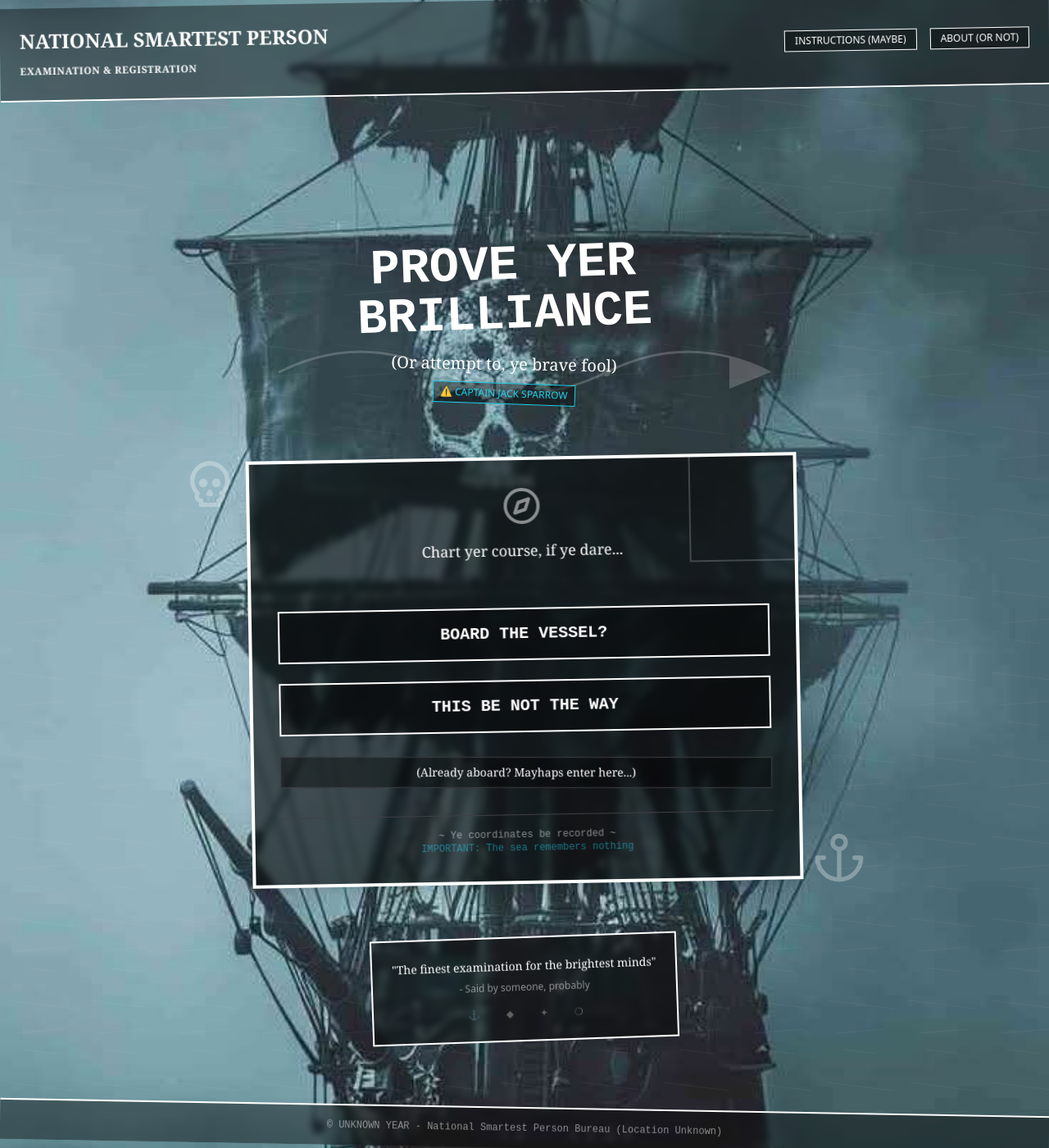
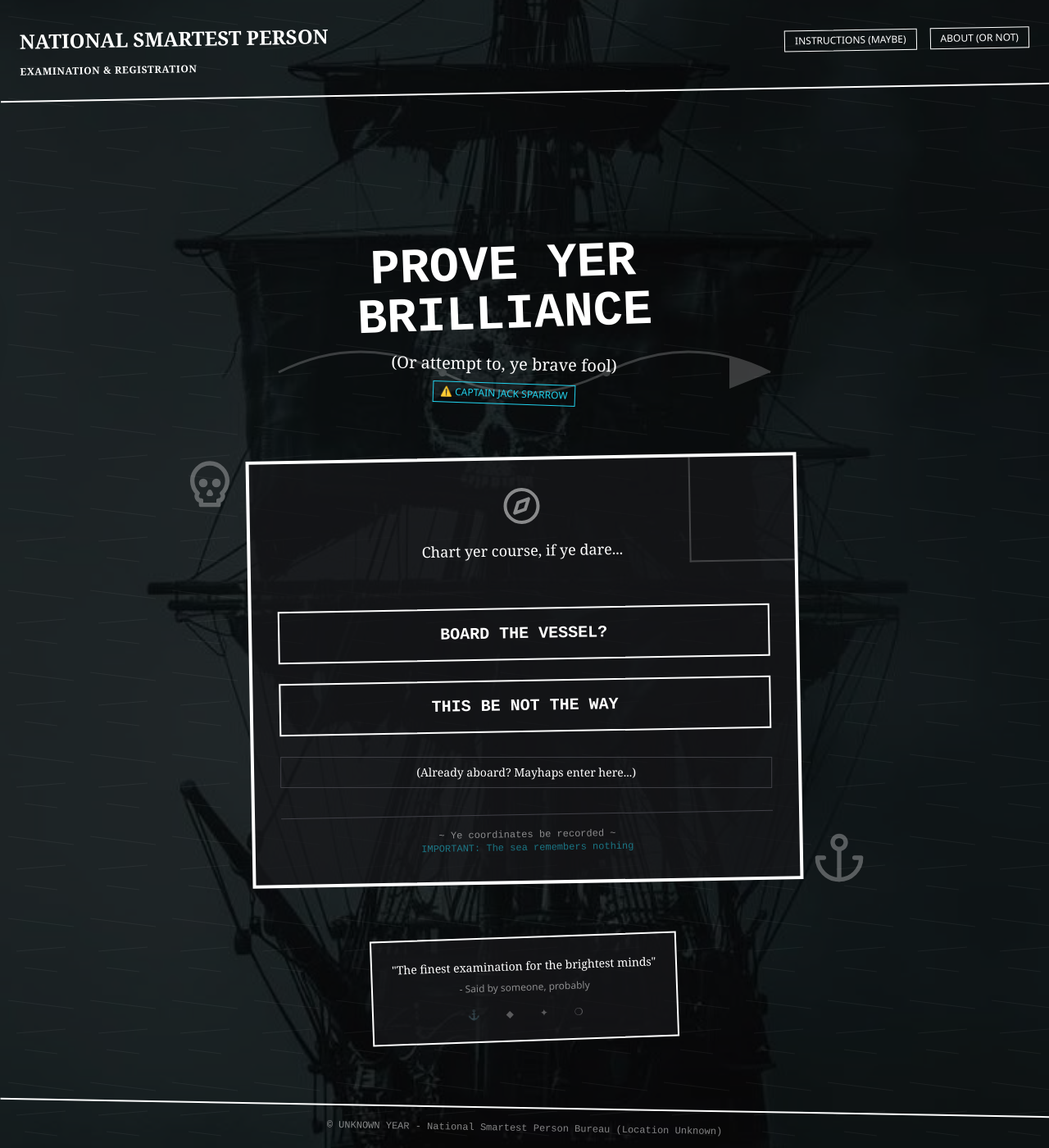
Before and after one commit to Navya-Verma11/404-Design-Not-Found, a React (Vite) app: page / in a window 1280 px wide. Shown: the whole page at 82% size. Built offline with nearby package versions, Linux system fonts and the light colour scheme.

Commit message:
Update Homepage.tsx

```diff
--- a/src/pages/Homepage.tsx
+++ b/src/pages/Homepage.tsx
@@ -13,9 +13,11 @@ const HomePage = ({ onNavigate }: HomePageProps) => {
         backgroundImage: `url(${bgImage})`,
       }}
     >
+      {/* DARK OVERLAY */}
+      <div className="absolute inset-0 bg-black/80 z-0"></div>
 
-      {/* SCRATCH OVERLAY */}
-      <div className="absolute inset-0 opacity-10 pointer-events-none">
+      <div className="relative z-10">
+        <div className="absolute inset-0 opacity-10">
           <svg className="w-full h-full" xmlns="http://www.w3.org/2000/svg">
             <pattern id="scratches" width="100" height="100" patternUnits="userSpaceOnUse">
               <line x1="10" y1="20" x2="90" y2="30" stroke="white" strokeWidth="0.5" />
@@ -26,25 +28,22 @@ const HomePage = ({ onNavigate }: HomePageProps) => {
           </svg>
         </div>
 
-      {/* NAVBAR */}
-      <nav className="relative z-10 p-6 border-b-2 border-white transform -rotate-1 bg-black/40 backdrop-blur-sm">
+        <nav className="relative z-10 p-6 border-b-2 border-white transform -rotate-1">
           <div className="flex justify-between items-center">
             <div className="font-bold text-2xl font-serif" style={{ fontFamily: 'Georgia, serif' }}>
               NATIONAL SMARTEST PERSON<br />
               <span className="text-xs tracking-wider">EXAMINATION & REGISTRATION</span>
             </div>
-
             <div className="flex gap-4">
               <button
                 onClick={() => onNavigate('readme')}
-              className="px-3 py-1 border border-white hover:bg-white hover:text-black transition-colors text-xs bg-black/40"
+                className="px-3 py-1 border border-white hover:bg-white hover:text-black transition-colors text-xs"
               >
                 INSTRUCTIONS (MAYBE)
               </button>
-
               <button
                 onClick={() => onNavigate('about')}
-              className="px-3 py-1 border border-white hover:bg-white hover:text-black transition-colors text-xs bg-black/40"
+                className="px-3 py-1 border border-white hover:bg-white hover:text-black transition-colors text-xs"
               >
                 ABOUT (OR NOT)
               </button>
@@ -52,12 +51,9 @@ const HomePage = ({ onNavigate }: HomePageProps) => {
           </div>
         </nav>
 
-      {/* MAIN CONTENT */}
         <div className="relative z-10 container mx-auto px-4 py-20">
           <div className="relative">
-
-          {/* DECORATIVE SVG */}
-          <div className="absolute -top-10 left-0 w-full h-96 opacity-20 pointer-events-none">
+            <div className="absolute -top-10 left-0 w-full h-96 overflow-hidden opacity-20">
               <svg width="100%" height="400" viewBox="0 0 800 400">
                 <path
                   d="M100 200 Q200 150 300 200 Q400 250 500 200 Q600 150 700 200"
@@ -71,36 +67,30 @@ const HomePage = ({ onNavigate }: HomePageProps) => {
               </svg>
             </div>
 
-          {/* HERO TEXT */}
             <div className="text-center mb-16 relative" style={{ marginTop: '100px', marginLeft: '-50px' }}>
               <h1 className="text-6xl font-bold mb-4 transform -rotate-2" style={{ fontFamily: 'Courier New, monospace' }}>
                 PROVE YER<br />BRILLIANCE
               </h1>
-
               <p className="text-xl mb-2 transform rotate-1" style={{ fontFamily: 'Georgia, serif' }}>
                 (Or attempt to, ye brave fool)
               </p>
-
-            <div className="inline-block px-2 py-1 text-xs text-cyan-400 border border-cyan-400 transform rotate-2 bg-black/40">
+              <div className="inline-block px-2 py-1 text-xs text-cyan-400 border border-cyan-400 transform rotate-2">
                 ⚠ CAPTAIN JACK SPARROW
               </div>
             </div>
 
-          {/* MAIN CARD */}
             <div className="relative max-w-2xl mx-auto">
               <div className="absolute -left-20 top-0">
                 <Skull className="w-16 h-16 opacity-30" />
               </div>
-
               <div className="absolute -right-20 bottom-0">
                 <Anchor className="w-16 h-16 opacity-30" />
               </div>
 
-            <div className="bg-black/60 border-4 border-white p-8 transform -rotate-1 relative backdrop-blur-sm shadow-xl">
+              <div className="bg-zinc-900/70 border-4 border-white p-8 transform -rotate-1 relative">
                 <div className="absolute top-0 right-0 w-32 h-32 border-l-2 border-b-2 border-white opacity-20"></div>
 
                 <div className="space-y-6">
-
                   <div className="text-center mb-8">
                     <Compass className="w-12 h-12 mx-auto mb-4 opacity-50" />
                     <p className="text-lg" style={{ fontFamily: 'Georgia, serif' }}>
@@ -110,7 +100,7 @@ const HomePage = ({ onNavigate }: HomePageProps) => {
 
                   <button
                     onClick={() => onNavigate('registration')}
-                  className="w-full py-4 border-2 border-white hover:bg-white hover:text-black transition-all transform hover:rotate-1 text-xl font-bold bg-black/40"
+                    className="w-full py-4 border-2 border-white hover:bg-white hover:text-black transition-all transform hover:rotate-1 text-xl font-bold"
                     style={{ fontFamily: 'Courier New, monospace' }}
                   >
                     BOARD THE VESSEL?
@@ -118,7 +108,7 @@ const HomePage = ({ onNavigate }: HomePageProps) => {
 
                   <button
                     onClick={() => onNavigate('404')}
-                  className="w-full py-4 border-2 border-white hover:bg-white hover:text-black transition-all transform hover:-rotate-1 text-xl font-bold bg-black/40"
+                    className="w-full py-4 border-2 border-white hover:bg-white hover:text-black transition-all transform hover:-rotate-1 text-xl font-bold"
                     style={{ fontFamily: 'Courier New, monospace' }}
                   >
                     THIS BE NOT THE WAY
@@ -126,7 +116,7 @@ const HomePage = ({ onNavigate }: HomePageProps) => {
 
                   <button
                     onClick={() => onNavigate('dashboard')}
-                  className="w-full py-2 border border-zinc-700 hover:border-white transition-colors text-sm transform rotate-1 bg-black/40"
+                    className="w-full py-2 border border-zinc-700 hover:border-white transition-colors text-sm transform rotate-1"
                     style={{ fontFamily: 'Georgia, serif', marginTop: '30px' }}
                   >
                     (Already aboard? Mayhaps enter here...)
@@ -142,14 +132,12 @@ const HomePage = ({ onNavigate }: HomePageProps) => {
               </div>
             </div>
 
-          {/* QUOTE BOX */}
             <div className="mt-16 text-center">
-            <div className="inline-block transform -rotate-2 border-2 border-white p-6 bg-black/50 backdrop-blur-sm">
+              <div className="inline-block transform -rotate-2 border-2 border-white p-6 bg-zinc-900/70">
                 <p className="text-sm mb-2" style={{ fontFamily: 'Georgia, serif' }}>
                   "The finest examination for the brightest minds"
                 </p>
                 <p className="text-xs opacity-50">- Said by someone, probably</p>
-
                 <div className="mt-4 flex justify-center gap-8 opacity-30">
                   <div className="text-xs">⚓</div>
                   <div className="text-xs">◆</div>
@@ -158,17 +146,16 @@ const HomePage = ({ onNavigate }: HomePageProps) => {
                 </div>
               </div>
             </div>
-
           </div>
         </div>
 
-      {/* FOOTER */}
-      <footer className="relative z-10 border-t-2 border-white p-4 text-center transform rotate-1 bg-black/40 backdrop-blur-sm">
+        <footer className="relative z-10 border-t-2 border-white p-4 text-center transform rotate-1">
           <p className="text-xs opacity-50" style={{ fontFamily: 'monospace' }}>
             © UNKNOWN YEAR - National Smartest Person Bureau (Location Unknown)
           </p>
         </footer>
       </div>
+    </div>
   );
 };
 
```
Lines whose indentation alone changed are shown as unchanged.
